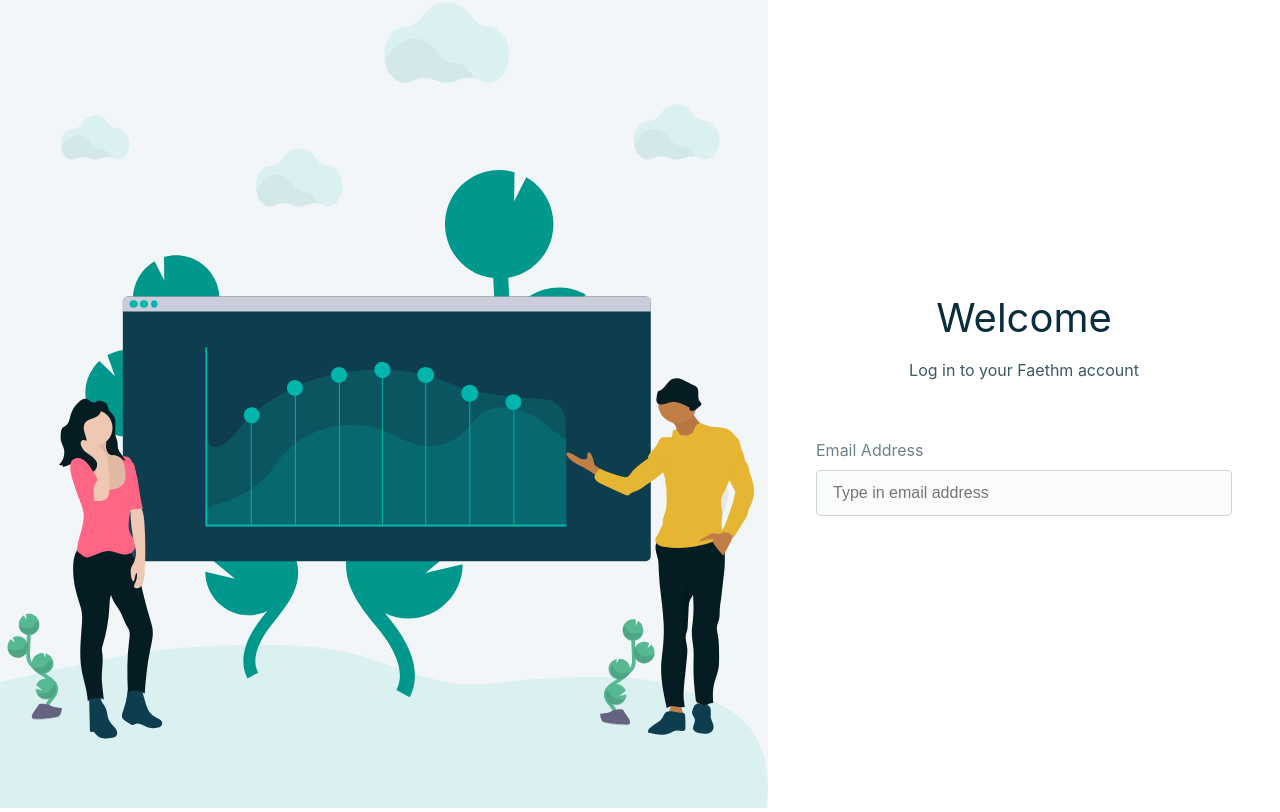
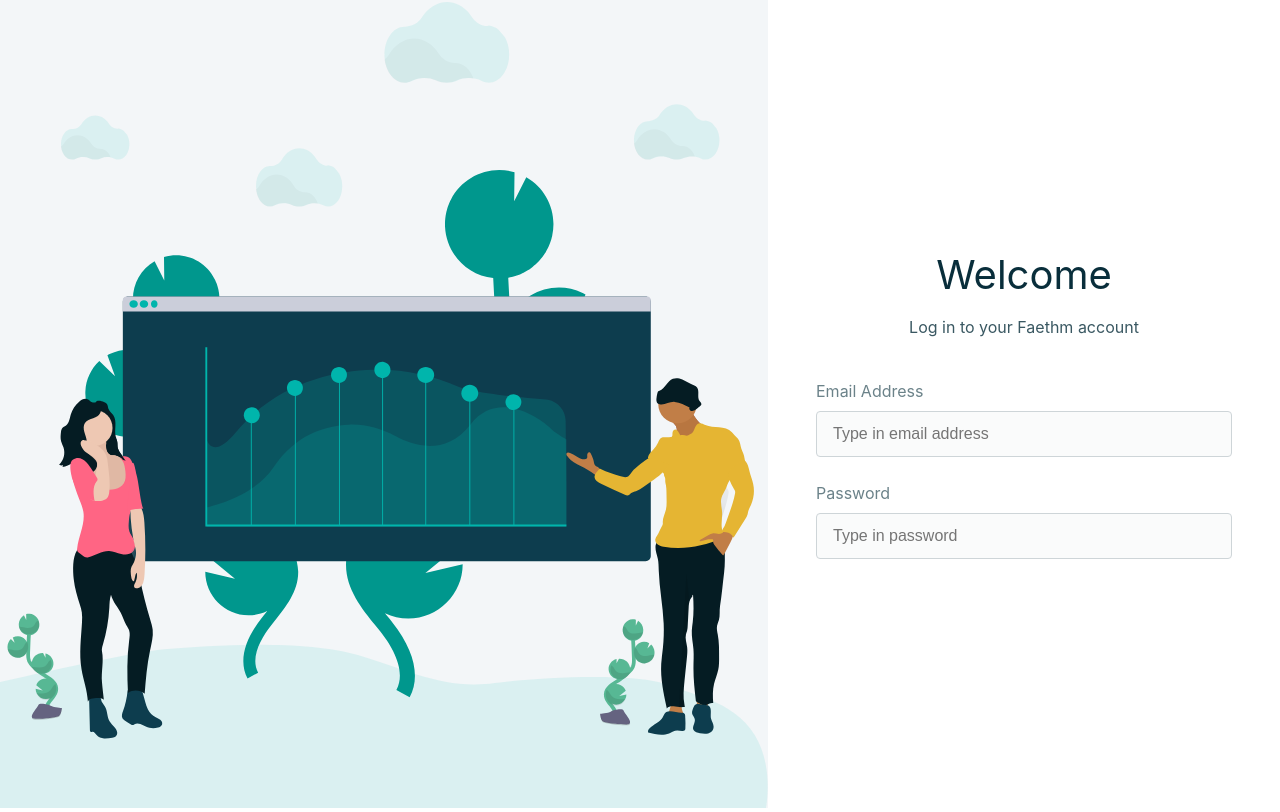
Before and after one commit to SepTorfeh/MQ-Uni-PACE, a React (Create React App) app in the folder app/: page / in a window 1280 px wide. Built offline with nearby package versions, Linux system fonts and the light colour scheme.

Commit message:
added password input on login form

```diff
--- a/app/src/components/login/LoginForm.tsx
+++ b/app/src/components/login/LoginForm.tsx
@@ -18,7 +18,6 @@ const StyledLoginFormWrapper = styled.div`
     max-width: 421px;
     width: 100%;
     display: flex;
-    gap: 40px;
     flex-direction: column;
     -webkit-box-pack: center;
     justify-content: center;
@@ -53,6 +52,14 @@ const LoginForm = () => {
                         name="email"
                         />
                 </StyledLoginForm>
+                <StyledLoginForm>
+                    <StyledInputComponent
+                        label="Password"
+                        placeHolder="Type in password"
+                        inputType="password"
+                        name="password"
+                        />
+                </StyledLoginForm>
 
             </StyledLoginFormWrapper>
     )
--- a/app/src/components/reusable/Heading.tsx
+++ b/app/src/components/reusable/Heading.tsx
@@ -17,4 +17,5 @@ export const StyledSubHeading = styled.p`
     line-height: 24px;
     font-weight: 400;
     color: rgb(58, 88, 98);
+    margin-bottom: 40px;
 `
```
